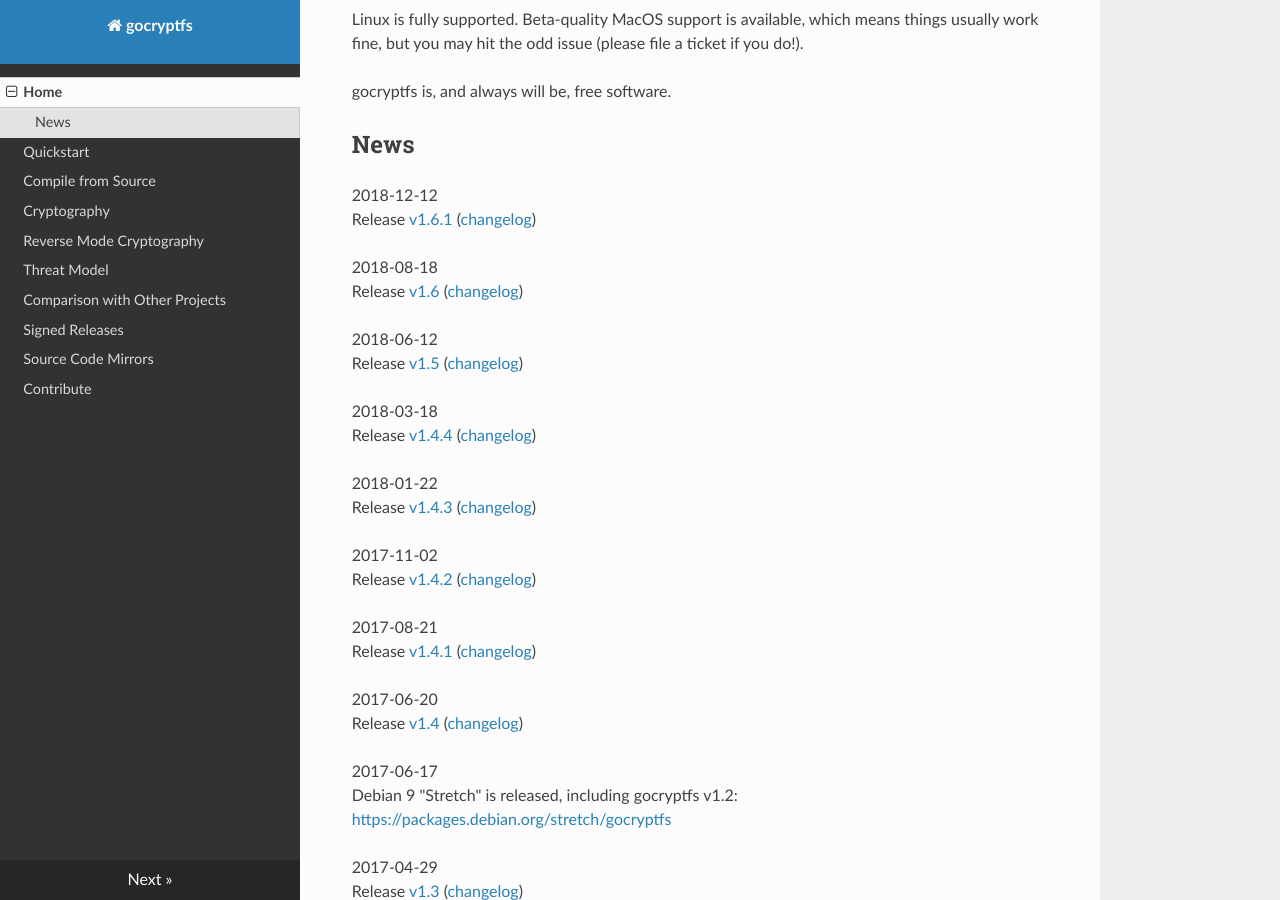
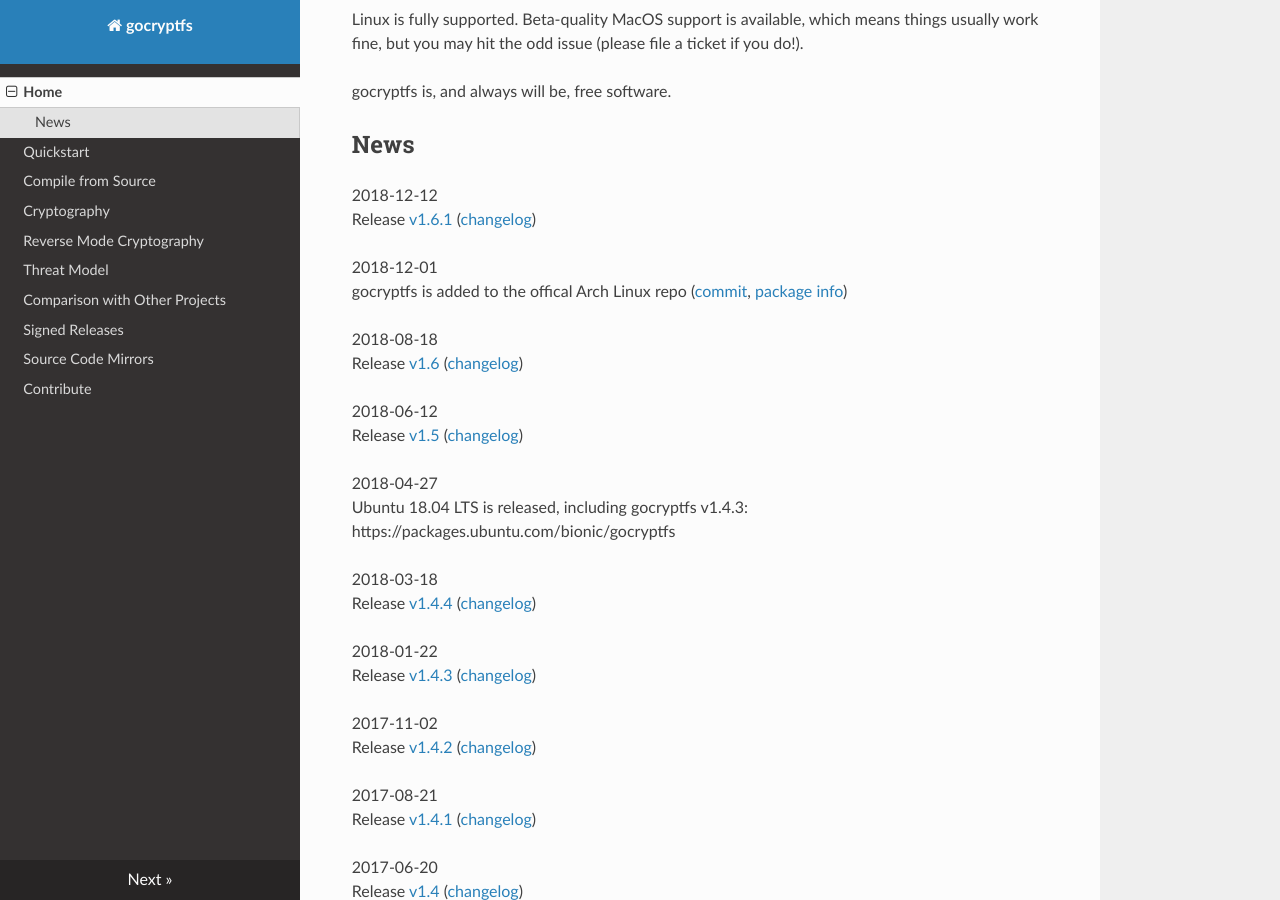
Before and after one commit to rfjakob/gocryptfs-website, an MkDocs documentation site: the page built from docs/index.md, in a window 1280 px wide and 900 px high, scrolled down 984 px. Built offline with MkDocs 1.6.1, drawn with Linux system fonts in a browser that asks for light colours; nearby versions of some CDN libraries; old or Windows-style settings are respelled for this version of MkDocs.

Commit message:
News: add Ubuntu and Arch Linux info

```diff
--- a/docs/index.md
+++ b/docs/index.md
@@ -50,12 +50,21 @@ News
 Release [v1.6.1](https://github.com/rfjakob/gocryptfs/releases)
 ([changelog](https://github.com/rfjakob/gocryptfs#changelog))
 
+2018-12-01
+gocryptfs is added to the offical Arch Linux repo
+([commit](https://git.archlinux.org/svntogit/community.git/commit/trunk?h=packages/gocryptfs&id=1714dd305acbe2ada823f34fbaa390af11633086),
+[package info](https://www.archlinux.org/packages/community/x86_64/gocryptfs/))
+
 2018-08-18
 Release [v1.6](https://github.com/rfjakob/gocryptfs/releases)
 ([changelog](https://github.com/rfjakob/gocryptfs#changelog))
 
 2018-06-12
-Release [v1.5](https://github.com/rfjakob/gocryptfs/releases) ([changelog](https://github.com/rfjakob/gocryptfs#changelog))
+Release [v1.5](https://github.com/rfjakob/gocryptfs/releases)
+([changelog](https://github.com/rfjakob/gocryptfs#changelog))
+
+2018-04-27
+Ubuntu 18.04 LTS is released, including gocryptfs v1.4.3: https://packages.ubuntu.com/bionic/gocryptfs
 
 2018-03-18
 Release [v1.4.4](https://github.com/rfjakob/gocryptfs/releases) ([changelog](https://github.com/rfjakob/gocryptfs#changelog))
```
